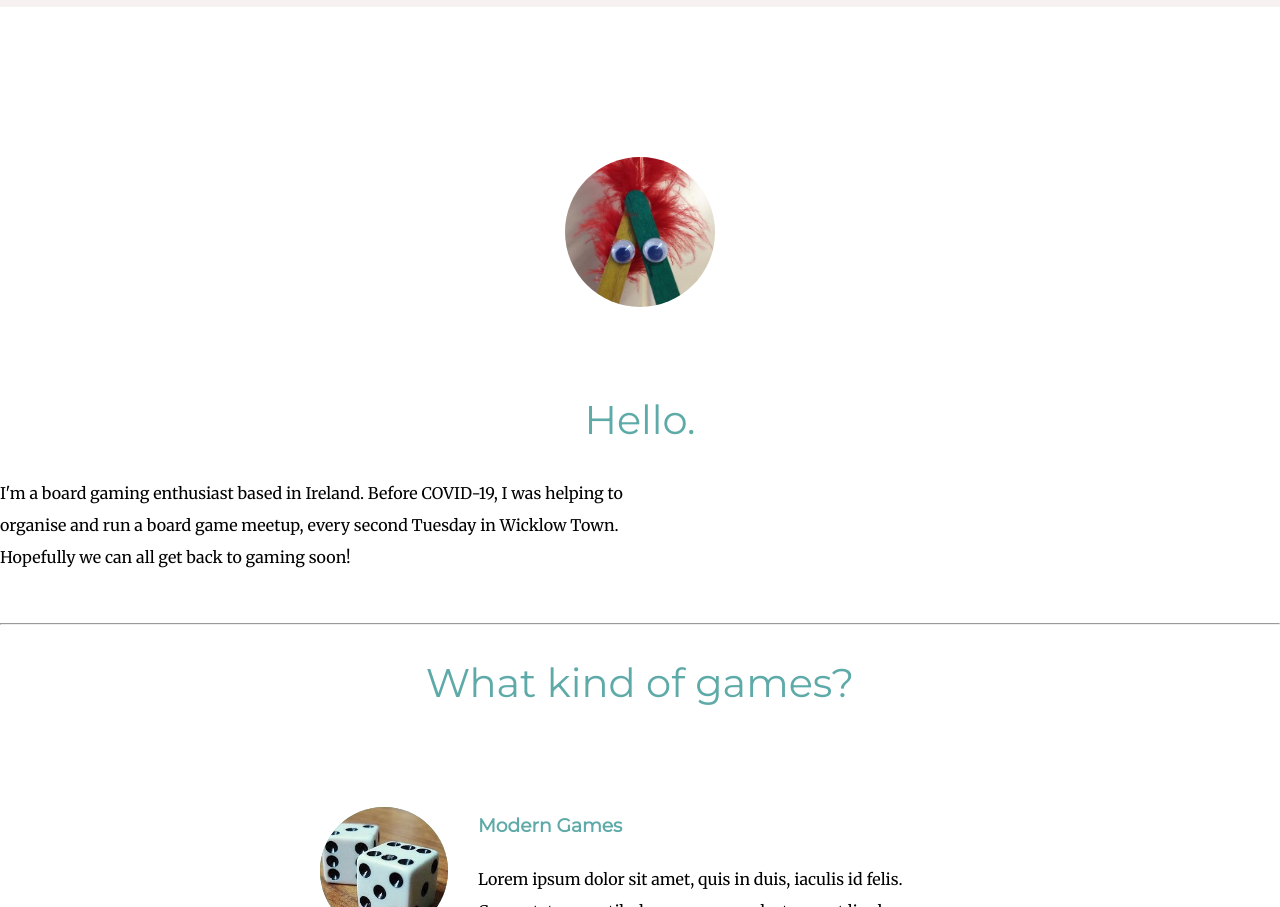
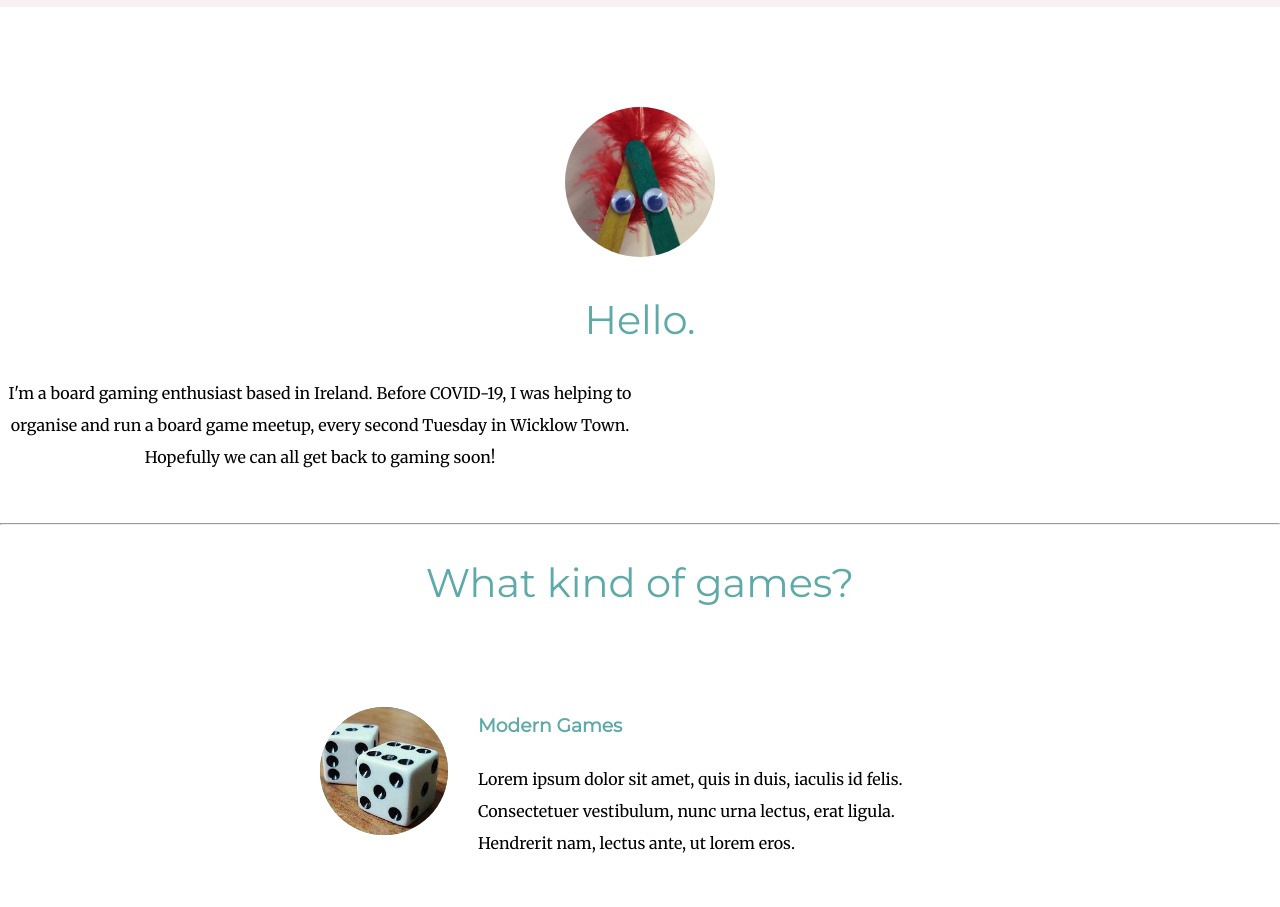
Before and after one commit to totallybanjaxed/totallybanjaxed.github.io, a plain HTML site: page index.html in a window 1280 px wide. Shown: the part 836-1743 px from the top of the page. Drawn offline with Linux system fonts and the light colour scheme.

Commit message:
reverting tests

```diff
--- a/css/styles.css
+++ b/css/styles.css
@@ -3,7 +3,7 @@ body {
     text-align: center;
     font-family: 'Merriweather', serif;
     font-size: 1rem;
-    }
+}
 
 h1 {
     font-size: 5.625rem;
@@ -29,7 +29,7 @@ a {
     color: #5eaaa8;
 }
 
-.undertext{
+.undertext {
     text-decoration: underline;
 }
 
@@ -45,7 +45,7 @@ a {
     top: 300px;
 }
 
-.top-container{
+.top-container {
     background-color: #f8f1f1;
     padding-top: 100px;
     line-height: 2;
@@ -56,19 +56,18 @@ a {
 }
 
 .bottom-container {
-   padding-top: 50px;
+    padding-top: 50px;
 }
 
 #profile-image {
     border-radius: 100%;
     width: 150px;
     height: 150px;
-    margin: 50px auto 50px auto;
 }
 
 .dice-image {
     background-color: #5eaaa8;
-    border-radius:100%;
+    border-radius: 100%;
     width: 20%;
     margin-right: 30px;
     float: left;
@@ -76,7 +75,7 @@ a {
 
 .cards-image {
     background-color: #5eaaa8;
-    border-radius:100%;
+    border-radius: 100%;
     width: 20%;
     margin-left: 30px;
     float: right;
@@ -96,7 +95,6 @@ a {
 
 .profile-desc {
     width: 50%;
-    text-align: left;
     line-height: 2;
 }
 
```
